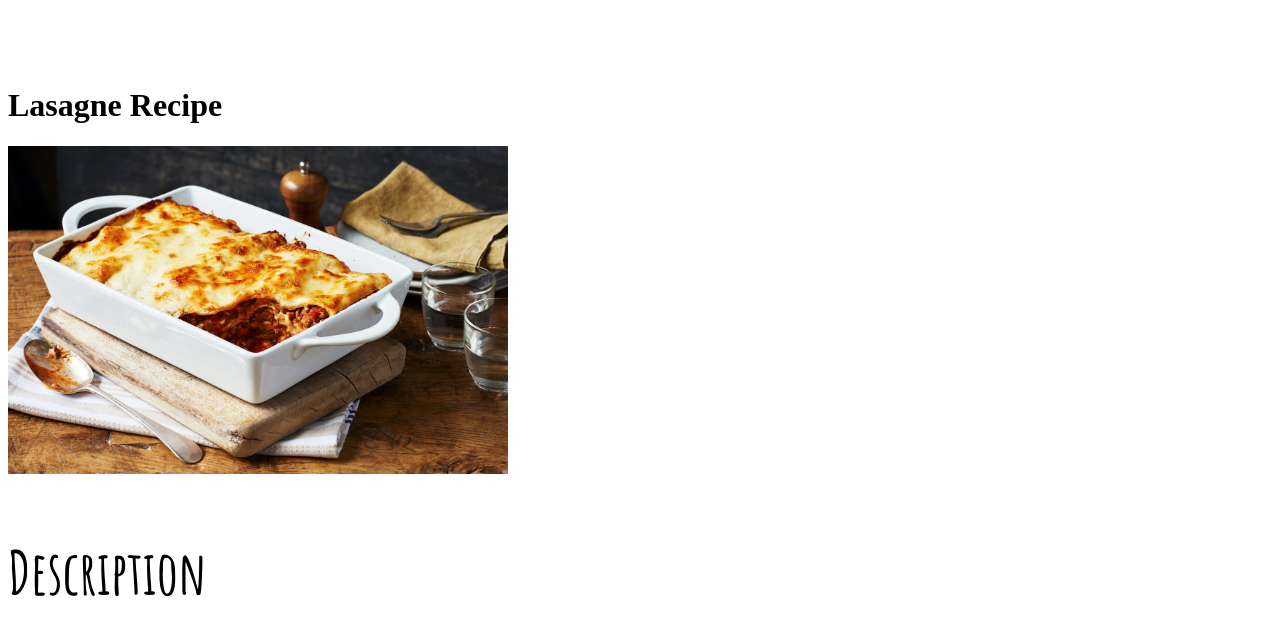
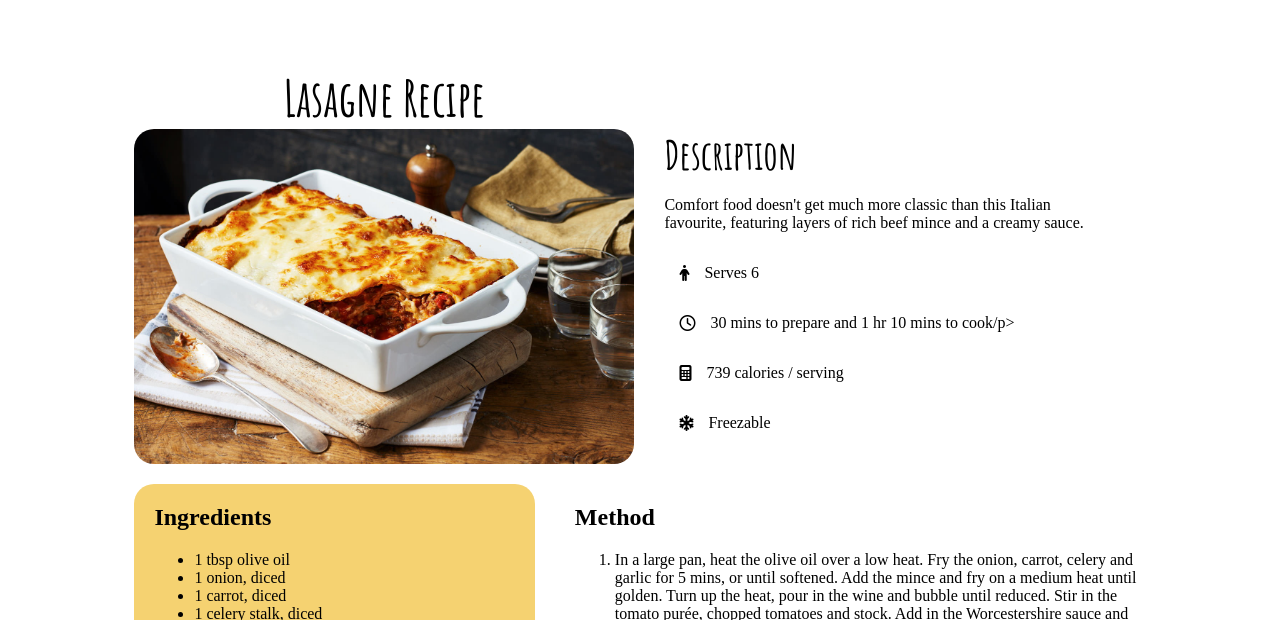
Before and after one commit to alanjstephenson/odin-recipes, a plain HTML site: page recipes/lasagne.html in a window 1280 px wide. Shown: the part 178-798 px from the top of the page. Drawn offline with Linux system fonts and the light colour scheme.

Commit message:
modifying structure to make the styling work

```diff
--- a/recipes/lasagne.html
+++ b/recipes/lasagne.html
@@ -19,29 +19,31 @@
             <img src="../images/odinLogo.png" height="100" width="auto" alt="odin project logo">
         </a>
         </header>
-    <h1>Lasagne Recipe</h1>
-    <div class="recipe_description">
-        <img src="../images/lasagne.jpg" width="500" height="auto" alt="image of homecooked lasagne">
-        <h2>Description</h2>
+    <h1 class="recipe_title">Lasagne Recipe</h1>
+    <div class="recipe">
+        <img class="recipe_image" src="../images/lasagne.jpg" width="500" height="auto" alt="image of homecooked lasagne">
+        <aside class="recipe_info">
+            <h2 class="recipe_description">Description</h2>
             <p>Comfort food doesn't get much more classic than this Italian favourite, featuring layers of rich beef mince and a creamy sauce.</p>
-        <ul>
-            <li>
+            <ul class="basic_info_list">
+                <li class="basic_info">
                     <i class="fa-solid fa-person"></i>
                     <p>Serves 6</p>
                 </li>
-            <li>
+                <li class="basic_info">
                     <i class="fa-regular fa-clock"></i>
                     <p>30 mins to prepare and 1 hr 10 mins to cook/p>
                 </li>
-            <li>
+                <li class="basic_info">
                     <i class="fa-solid fa-calculator"></i>
                     <p>739 calories / serving</p>
                 </li>
-            <li>
+                <li class="basic_info">
                     <i class="fa-solid fa-snowflake"></i>
                     <p>Freezable</p>
                 </li>
             </ul>
+        </aside>
     </div>
     <main>
         <article class="ingredients">
```
Also changed, not shown: recipes/cottagepie.html (+12 -10 lines), recipes/pepperonipizza.html (+10 -8 lines). Lines whose indentation alone changed are shown as unchanged.
